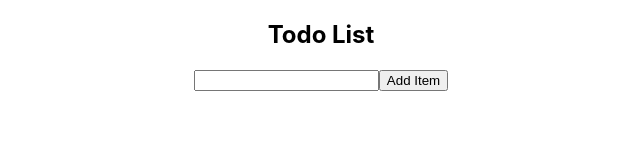
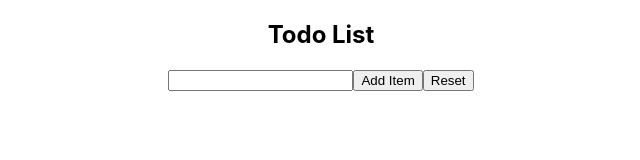
Before and after one commit to dinasaura/my-react-app, a React (Create React App) app: page / in a window 1280 px wide. Shown: the top 160 px of the page, without its empty margins (319-959 px from the left). Built offline with nearby package versions, Linux system fonts and the light colour scheme.

Commit message:
added file

```diff
--- a/src/Todo/TodoList.js
+++ b/src/Todo/TodoList.js
@@ -9,6 +9,10 @@ function TodoList() {
       setItems([...items, inputValue]);
       setInputValue('');
     }
+  };
+
+  const handleReset = () => {
+    setItems([]);
   };
 
   return (
@@ -26,6 +30,7 @@ function TodoList() {
           onChange={(e) => setInputValue(e.target.value)}
         />
         <button onClick={handleAddItem}>Add Item</button>
+        <button onClick={handleReset}>Reset</button>
       </div>
     </div>
   );
```
